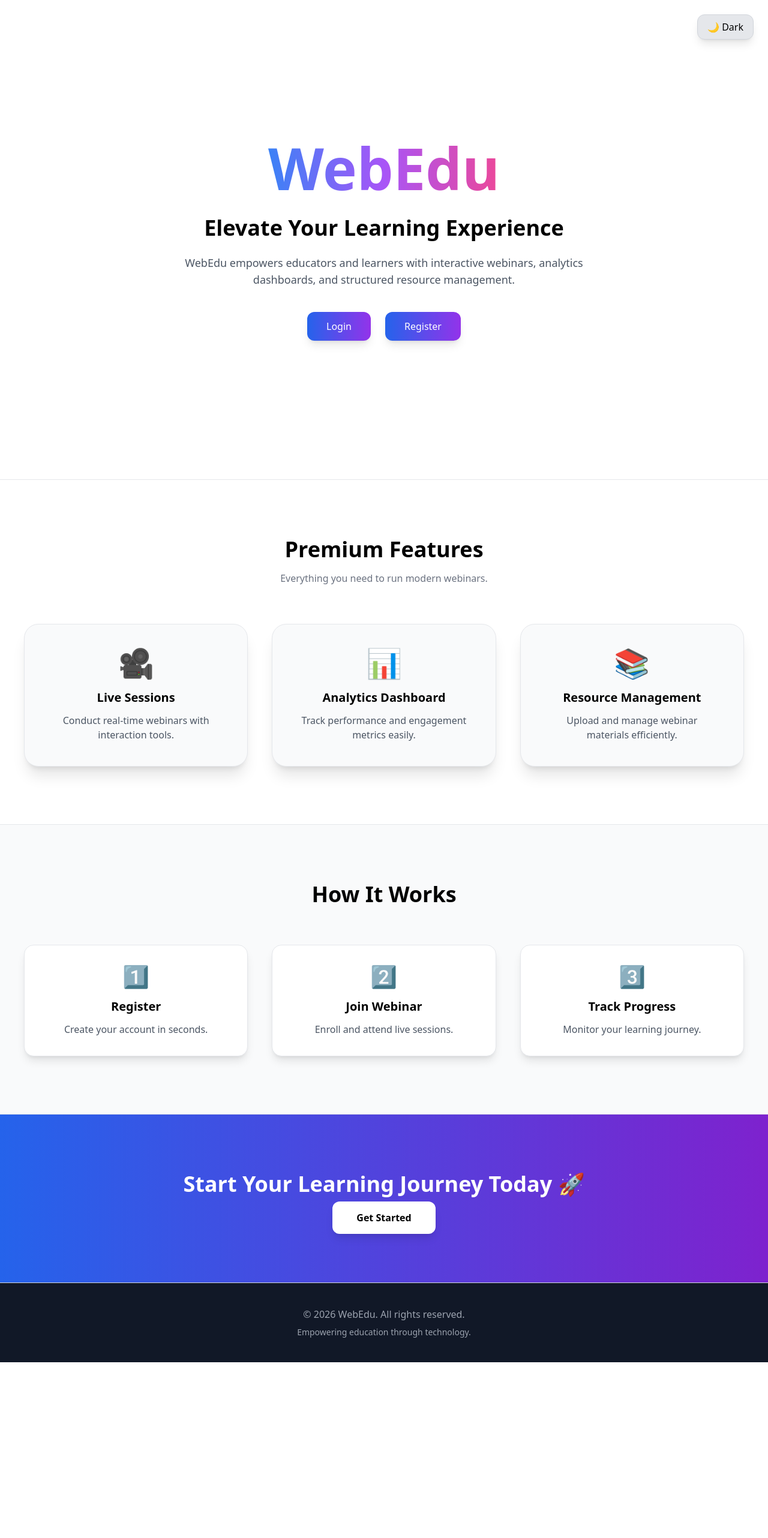
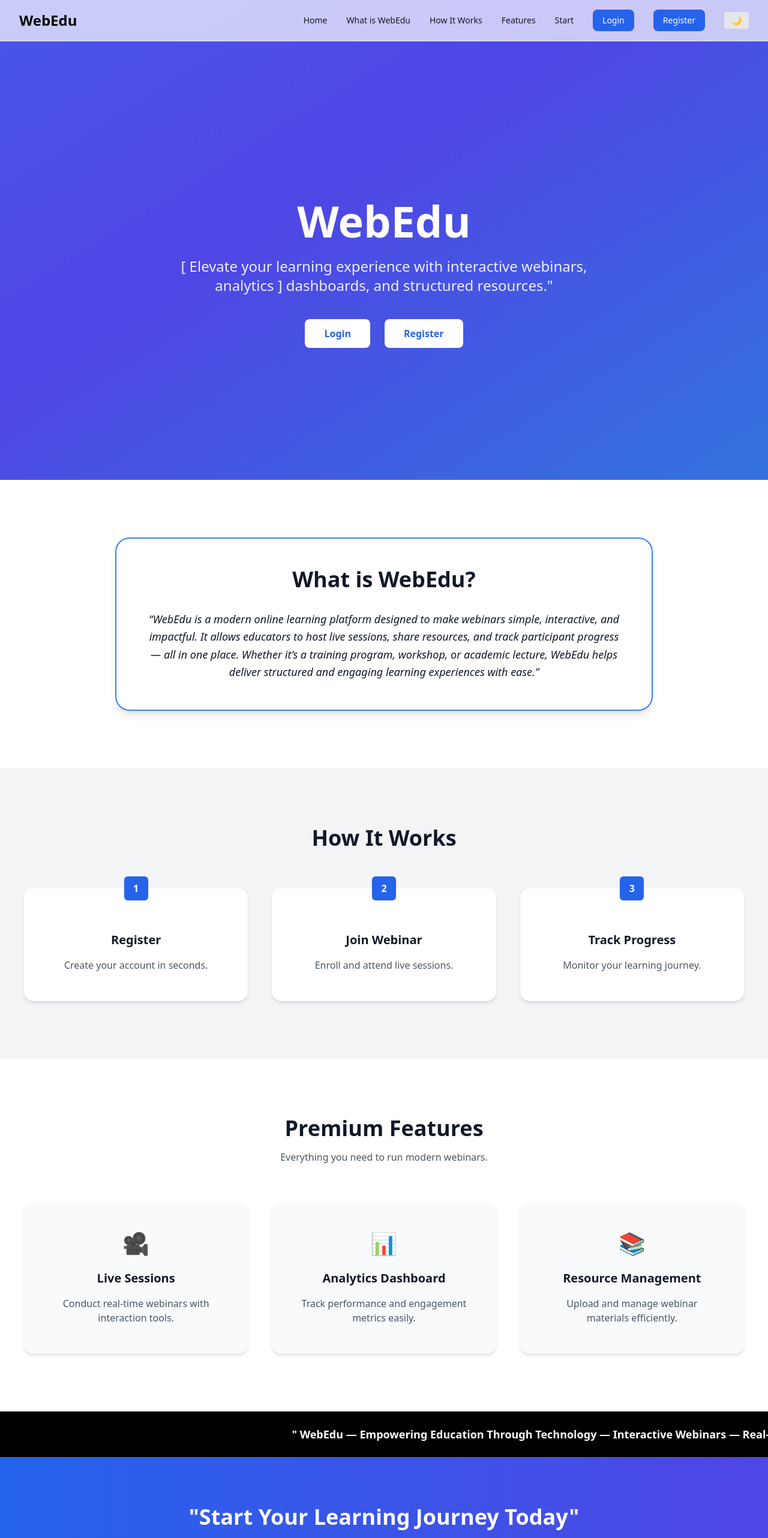
Before and after one commit to Sriram-mandavakuriti/FSAD-Review_deployment, a React (Create React App) app: page / in a window 1280 px wide. Shown: the top 2564 px of the page at 60% size. Before the commit the page ends 2271 px from the top, so only its background shows below. Built offline with nearby package versions, Linux system fonts and the light colour scheme.

Commit message:
Updated website homepage

```diff
--- a/src/pages/Home.js
+++ b/src/pages/Home.js
@@ -6,168 +6,200 @@
   const [darkMode, setDarkMode] = useState(false);
 
   useEffect(() => {
-    if (darkMode) {
-      document.documentElement.classList.add("dark");
-    } else {
-      document.documentElement.classList.remove("dark");
-    }
+    darkMode
+      ? document.documentElement.classList.add("dark")
+      : document.documentElement.classList.remove("dark");
   }, [darkMode]);
 
   return (
-    <div className="relative min-h-screen bg-white text-black dark:bg-black dark:text-white transition-colors duration-500 overflow-x-hidden">
+    <div className="relative min-h-screen font-sans text-gray-900 dark:text-gray-200 overflow-x-hidden">
 
-      {/* 🌙 Dark Mode Toggle */}
-      <div className="fixed top-6 right-6 z-50">
-        <button
-          onClick={() => setDarkMode(!darkMode)}
-          className="px-4 py-2 rounded-xl bg-gray-200 dark:bg-gray-800 shadow-lg border border-gray-300 dark:border-gray-700"
-        >
-          {darkMode ? "☀ Light" : "🌙 Dark"}
-        </button>
-      </div>
+      {/* ===== Animated Background ===== */}
+      <motion.div
+        animate={{ backgroundPosition: ["0% 50%", "100% 50%", "0% 50%"] }}
+        transition={{ duration: 20, repeat: Infinity, ease: "linear" }}
+        className="fixed inset-0 -z-20 bg-gradient-to-br from-blue-500 via-indigo-600 to-cyan-500 dark:from-slate-900 dark:via-black dark:to-slate-950 bg-[length:300%_300%]"
+      />
 
-      {/* 🌈 Floating Animated Background */}
-      <div className="absolute inset-0 -z-10 overflow-hidden">
+      {/* ===== Navbar ===== */}
+      <nav className="fixed top-0 w-full z-50 backdrop-blur-md bg-white/70 dark:bg-black/60 border-b border-gray-200 dark:border-gray-700">
+        <div className="max-w-7xl mx-auto px-8 py-4 flex justify-between items-center">
+          <h1 className="text-2xl font-bold text-black dark:text-white">
+            WebEdu
+          </h1>
 
-        <motion.div
-          animate={{ x: [0, 100, -100, 0], y: [0, -50, 50, 0] }}
-          transition={{ repeat: Infinity, duration: 20 }}
-          className="absolute top-20 left-20 w-72 h-72 bg-purple-500 opacity-20 rounded-full blur-3xl"
-        />
+          <div className="flex gap-8 items-center text-sm font-medium">
+            <a href="#hero">Home</a>
+            <a href="#about">What is WebEdu</a>
+            <a href="#how">How It Works</a>
+            <a href="#features">Features</a>
+            <a href="#cta">Start</a>
 
-        <motion.div
-          animate={{ x: [0, -150, 150, 0], y: [0, 100, -100, 0] }}
-          transition={{ repeat: Infinity, duration: 25 }}
-          className="absolute bottom-20 right-20 w-80 h-80 bg-blue-500 opacity-20 rounded-full blur-3xl"
-        />
+            <Link
+              to="/login"
+              className="px-4 py-2 bg-blue-600 text-white rounded-lg hover:bg-blue-700 transition"
+            >
+              Login
+            </Link>
 
-        <motion.div
-          animate={{ x: [0, 120, -120, 0], y: [0, 80, -80, 0] }}
-          transition={{ repeat: Infinity, duration: 30 }}
-          className="absolute top-1/3 right-1/4 w-60 h-60 bg-pink-500 opacity-20 rounded-full blur-3xl"
-        />
-      </div>
+            <Link
+              to="/register"
+              className="px-4 py-2 bg-blue-600 text-white rounded-lg hover:bg-blue-700 transition"
+            >
+              Register
+            </Link>
 
-      {/* 🚀 HERO SECTION (Full Screen) */}
-      <section className="min-h-screen flex flex-col justify-center items-center text-center px-6 border-b border-gray-200 dark:border-gray-800">
+            <button
+              onClick={() => setDarkMode(!darkMode)}
+              className="px-3 py-1 rounded bg-gray-200 dark:bg-gray-700"
+            >
+              {darkMode ? "☀" : "🌙"}
+            </button>
+          </div>
+        </div>
+      </nav>
 
-        {/* Big Branding */}
+      {/* ===== HERO ===== */}
+      <section
+        id="hero"
+        className="min-h-screen flex flex-col justify-center items-center text-center px-6 pt-28 text-white"
+      >
         <motion.h1
-          initial={{ opacity: 0, scale: 0.8 }}
-          animate={{ opacity: 1, scale: 1 }}
-          transition={{ duration: 1 }}
-          className="text-7xl md:text-8xl font-extrabold bg-gradient-to-r from-blue-500 via-purple-500 to-pink-500 bg-clip-text text-transparent"
+          initial={{ opacity: 0, y: 40 }}
+          animate={{ opacity: 1, y: 0 }}
+          transition={{ duration: 0.8 }}
+          className="text-6xl md:text-7xl font-extrabold"
         >
           WebEdu
         </motion.h1>
 
-        <motion.h2
-          initial={{ opacity: 0, y: 30 }}
-          animate={{ opacity: 1, y: 0 }}
-          transition={{ delay: 0.4, duration: 1 }}
-          className="mt-8 text-3xl md:text-4xl font-semibold"
-        >
-          Elevate Your Learning Experience
-        </motion.h2>
-
-        <p className="mt-6 text-gray-600 dark:text-gray-300 text-lg max-w-2xl">
-          WebEdu empowers educators and learners with interactive webinars,
-          analytics dashboards, and structured resource management.
+        <p className="mt-6 text-xl md:text-2xl max-w-3xl text-white/90">
+          [ Elevate your learning experience with interactive webinars,
+          analytics ] dashboards, and structured resources."
         </p>
 
         <div className="mt-10 flex gap-6">
           <Link
             to="/login"
-            className="px-8 py-3 bg-gradient-to-r from-blue-600 to-purple-600 text-white rounded-xl shadow-lg hover:scale-110 transition"
+            className="px-8 py-3 bg-white text-blue-600 font-semibold rounded-lg hover:scale-105 transition"
           >
             Login
           </Link>
 
           <Link
             to="/register"
-            className="px-8 py-3 bg-gradient-to-r from-blue-600 to-purple-600 text-white rounded-xl shadow-lg hover:scale-110 transition"
+            className="px-8 py-3 bg-white text-blue-600 font-semibold rounded-lg hover:scale-105 transition"
           >
             Register
           </Link>
         </div>
-
       </section>
 
-      {/* 💎 FEATURES */}
-      <section className="py-24 px-10 text-center border-b border-gray-200 dark:border-gray-800">
-        <h2 className="text-4xl font-bold mb-4">Premium Features</h2>
-        <p className="text-gray-500 dark:text-gray-400 mb-16">
-          Everything you need to run modern webinars.
-        </p>
-
-        <div className="grid md:grid-cols-3 gap-10">
-
-          {[
-            { icon: "🎥", title: "Live Sessions", desc: "Conduct real-time webinars with interaction tools." },
-            { icon: "📊", title: "Analytics Dashboard", desc: "Track performance and engagement metrics easily." },
-            { icon: "📚", title: "Resource Management", desc: "Upload and manage webinar materials efficiently." }
-          ].map((feature, index) => (
-            <motion.div
-              key={index}
-              whileHover={{ scale: 1.05 }}
-              className="p-10 rounded-3xl shadow-xl border border-gray-200 dark:border-gray-700 bg-gray-50 dark:bg-gray-900 transition"
-            >
-              <div className="text-5xl mb-5">{feature.icon}</div>
-              <h3 className="text-xl font-bold mb-3">{feature.title}</h3>
-              <p className="text-gray-600 dark:text-gray-400">{feature.desc}</p>
-            </motion.div>
-          ))}
-
+      {/* ===== WHAT IS WEBEDU ===== */}
+      <section
+        id="about"
+        className="py-24 px-10 text-center bg-white dark:bg-slate-900"
+      >
+        <div className="max-w-4xl mx-auto border-2 border-blue-500 rounded-3xl p-12 shadow-lg">
+          <h2 className="text-4xl font-bold mb-8">What is WebEdu?</h2>
+          <p className="text-lg leading-relaxed italic">
+            “WebEdu is a modern online learning platform designed to make webinars simple, interactive, and impactful. It allows educators to host live sessions, share resources, and track participant progress — all in one place. Whether it’s a training program, workshop, or academic lecture,
+            WebEdu helps deliver structured and engaging learning experiences with ease.”
+          </p>
         </div>
       </section>
 
-      {/* 🛠 HOW IT WORKS */}
-      <section className="py-24 bg-gray-50 dark:bg-gray-800 text-center border-b border-gray-200 dark:border-gray-700">
+      {/* ===== HOW IT WORKS ===== */}
+      <section id="how" className="py-24 px-10 text-center bg-gray-100 dark:bg-slate-800">
         <h2 className="text-4xl font-bold mb-16">How It Works</h2>
 
-        <div className="grid md:grid-cols-3 gap-10 px-10">
-
+        <div className="grid md:grid-cols-3 gap-10">
           {[
-            { step: "1️⃣", title: "Register", desc: "Create your account in seconds." },
-            { step: "2️⃣", title: "Join Webinar", desc: "Enroll and attend live sessions." },
-            { step: "3️⃣", title: "Track Progress", desc: "Monitor your learning journey." }
+            { number: "1", title: "Register", desc: "Create your account in seconds." },
+            { number: "2", title: "Join Webinar", desc: "Enroll and attend live sessions." },
+            { number: "3", title: "Track Progress", desc: "Monitor your learning journey." },
           ].map((item, index) => (
             <motion.div
               key={index}
               whileInView={{ opacity: [0, 1], y: [40, 0] }}
               transition={{ duration: 0.6 }}
-              className="p-8 bg-white dark:bg-black rounded-2xl shadow-lg border border-gray-200 dark:border-gray-700"
+              viewport={{ once: true }}
+              className="bg-white dark:bg-slate-900 rounded-2xl shadow-md p-12 relative"
             >
-              <div className="text-4xl mb-4">{item.step}</div>
-              <h3 className="text-xl font-bold mb-3">{item.title}</h3>
-              <p className="text-gray-600 dark:text-gray-400">{item.desc}</p>
+              <div className="absolute -top-5 left-1/2 -translate-x-1/2 bg-blue-600 text-white w-10 h-10 rounded-md flex items-center justify-center font-bold shadow">
+                {item.number}
+              </div>
+
+              <h3 className="mt-6 text-xl font-bold">{item.title}</h3>
+              <p className="mt-4 text-gray-600 dark:text-gray-400">
+                {item.desc}
+              </p>
             </motion.div>
           ))}
-
         </div>
       </section>
 
-      {/* 🚀 CTA */}
-      <section className="py-24 bg-gradient-to-r from-blue-600 to-purple-700 text-white text-center border-b border-gray-300 dark:border-gray-700">
-        <h2 className="text-4xl font-bold mb-6">
-          Start Your Learning Journey Today 🚀
+      {/* ===== PREMIUM FEATURES ===== */}
+      <section id="features" className="py-24 px-10 text-center bg-white dark:bg-slate-900">
+        <h2 className="text-4xl font-bold mb-4">Premium Features</h2>
+        <p className="text-gray-600 dark:text-gray-400 mb-16">
+          Everything you need to run modern webinars.
+        </p>
+
+        <div className="grid md:grid-cols-3 gap-10">
+          {[
+            { icon: "🎥", title: "Live Sessions", desc: "Conduct real-time webinars with interaction tools." },
+            { icon: "📊", title: "Analytics Dashboard", desc: "Track performance and engagement metrics easily." },
+            { icon: "📚", title: "Resource Management", desc: "Upload and manage webinar materials efficiently." },
+          ].map((feature, index) => (
+            <motion.div
+              key={index}
+              whileHover={{ scale: 1.05 }}
+              className="bg-gray-50 dark:bg-slate-800 rounded-2xl shadow-md p-12"
+            >
+              <div className="text-4xl mb-6">{feature.icon}</div>
+              <h3 className="text-xl font-bold">{feature.title}</h3>
+              <p className="mt-4 text-gray-600 dark:text-gray-400">
+                {feature.desc}
+              </p>
+            </motion.div>
+          ))}
+        </div>
+      </section>
+
+      {/* 🔁 SCROLLING TEXT */}
+      <div className="overflow-hidden whitespace-nowrap py-6 bg-black text-white text-lg font-semibold">
+        <motion.div
+          animate={{ x: ["100%", "-100%"] }}
+          transition={{ duration: 20, repeat: Infinity, ease: "linear" }}
+          className="inline-block"
+        >
+          " WebEdu — Empowering Education Through Technology — Interactive Webinars — Real-time Analytics — Modern Learning Platform "
+        </motion.div>
+      </div>
+
+      {/* ===== CTA ===== */}
+      <section
+        id="cta"
+        className="py-20 text-center text-white bg-gradient-to-r from-blue-600 to-indigo-600"
+      >
+        <h2 className="text-4xl font-bold mb-8">
+          "Start Your Learning Journey Today"
         </h2>
+
         <Link
           to="/register"
-          className="px-10 py-4 bg-white text-black rounded-xl font-bold hover:scale-110 transition shadow-lg"
+          className="px-10 py-4 bg-white text-blue-600 font-semibold rounded-xl shadow hover:scale-105 transition"
         >
           Get Started
         </Link>
       </section>
 
-      {/* 🏁 FOOTER */}
-      <footer className="py-10 bg-gray-900 text-gray-400 text-center">
-        <p>© 2026 WebEdu. All rights reserved.</p>
-        <p className="mt-2 text-sm">
-          Empowering education through technology.
-        </p>
+
+      {/* ===== FOOTER ===== */}
+      <footer className="py-12 bg-black text-gray-400 text-center">
+        © 2026 WebEdu. All rights reserved.
       </footer>
-
     </div>
   );
 };
```
